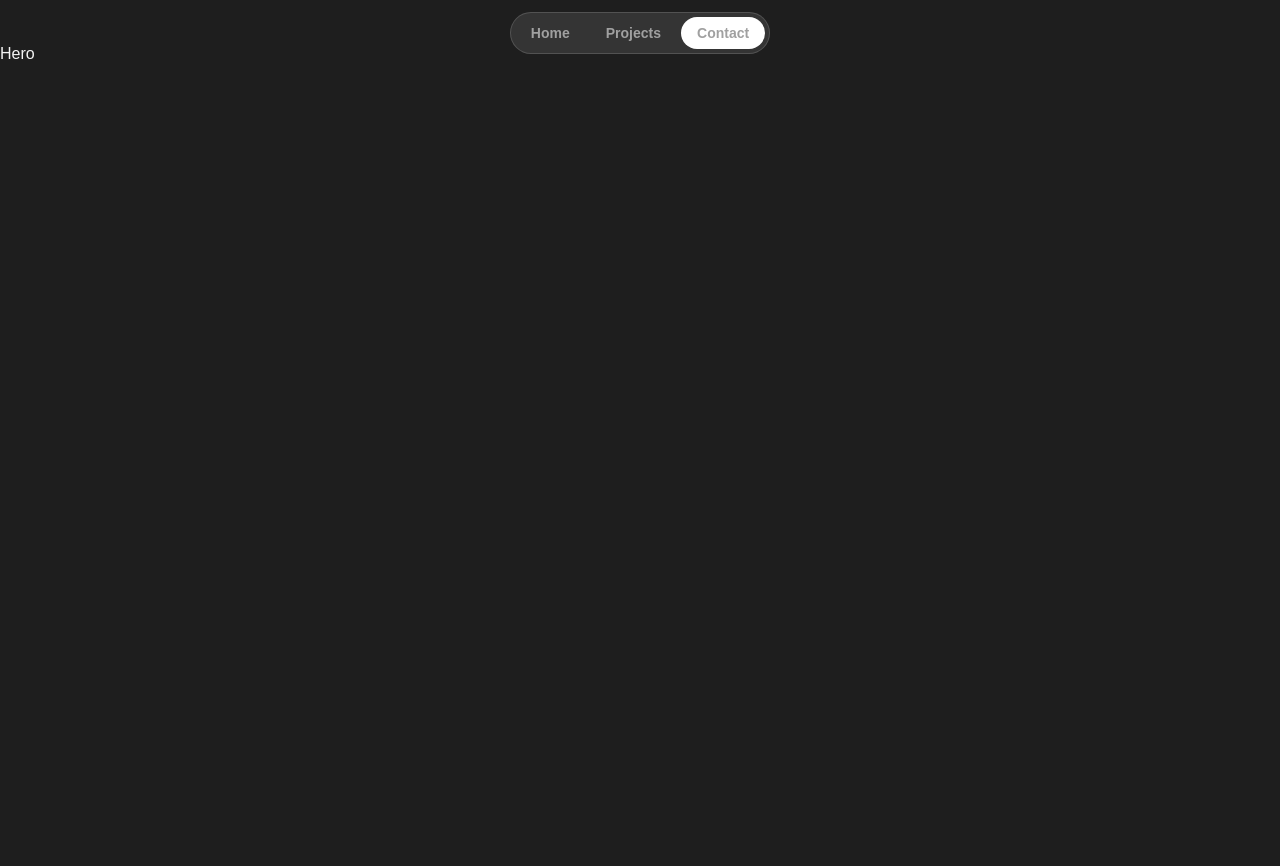
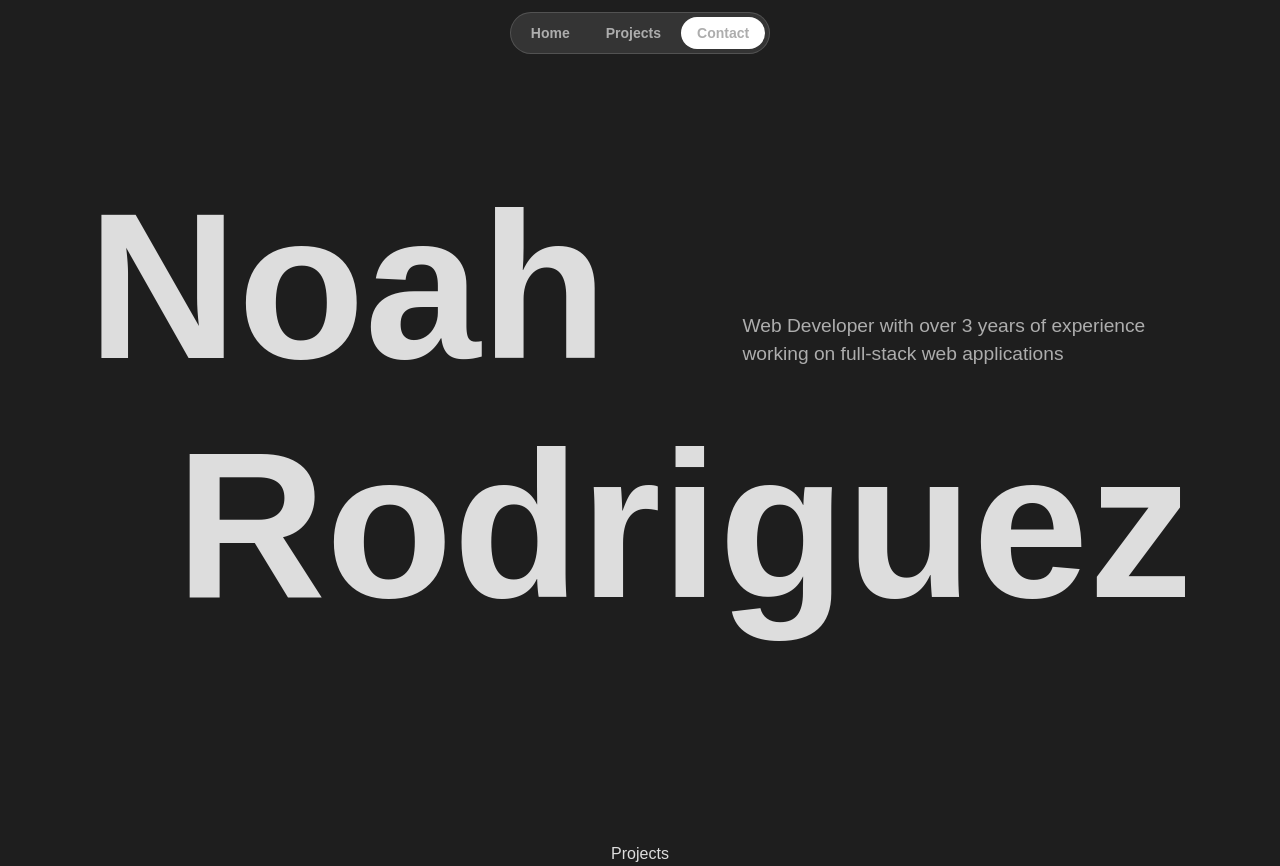
Before and after one commit to NoahRod108/2025-portfolio, a Next.js app: page / in a window 1280 px wide. Before the commit the page ends 800 px from the top, so only its background shows below. Built offline with nearby package versions, Linux system fonts and the light colour scheme.

Commit message:
Adding bento grid

```diff
--- a/app/globals.css
+++ b/app/globals.css
@@ -4,8 +4,8 @@
 
 :root {
   --background: #1e1e1e;
-  --primary-text: #f2f2f2;
-  --secondary-text: #a0a0a0;
+  --primary-text: #ddd;
+  --secondary-text: #adadad;
 }
 
 html,
@@ -27,3 +27,12 @@ body {
 .text-balance {
   text-wrap: balance;
 }
+
+#hero p {
+  color: var(--secondary-text);
+}
+
+#hero h1 {
+  font-size: 13rem;
+  font-weight: 700;
+}
--- a/app/page.js
+++ b/app/page.js
@@ -1,9 +1,11 @@
 import Hero from "@/sections/Hero";
+import Projects from "@/sections/Projects";
 
 export default function Home() {
   return (
-    <div>
+    <div className="px-[40px] w-auto items-center flex flex-col min-h-lvh">
       <Hero />
+      <Projects />
     </div>
   );
 }
--- a/sections/Hero.jsx
+++ b/sections/Hero.jsx
@@ -1,7 +1,31 @@
 import React from "react";
 
 const Hero = () => {
-  return <div>Hero</div>;
+  return (
+    <div>
+      <section
+        id="hero"
+        className="flex flex-col flex-nowrap h-svh justify-center max-w-[1300px] w-full"
+      >
+        <div className="flex items-end gap-[135px] h-min w-full">
+          <div className="flex flex-col justify-start">
+            <h1 className="leading-[.8em]">Noah</h1>
+          </div>
+          <div>
+            <p className="text-[1.2rem] max-w-[450px]">
+              Web Developer with over 3 years of experience working on
+              full-stack web applications
+            </p>
+          </div>
+        </div>
+        <div className="flex gap-4 justify-end">
+          <div>
+            <h1 className="justify-end">Rodriguez</h1>
+          </div>
+        </div>
+      </section>
+    </div>
+  );
 };
 
 export default Hero;
```
